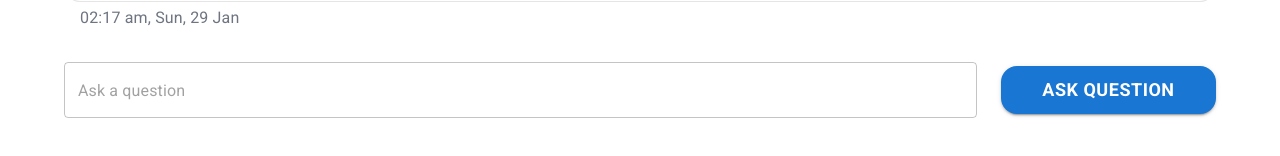
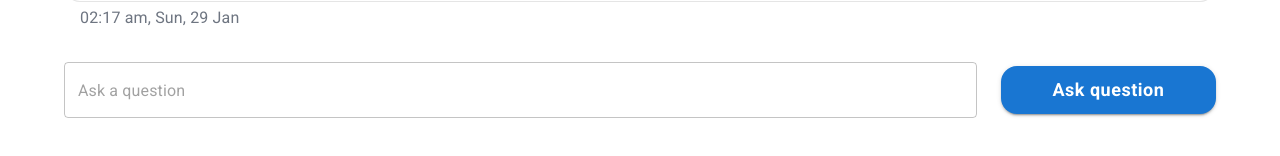
Before and after one commit to Cyproximity/chatbubbles, a Next.js app: page / in a window 1280 px wide. Shown: the part 288-444 px from the top of the page. Built offline with nearby package versions, Linux system fonts and the light colour scheme.

Commit message:
unset btn text transform

```diff
--- a/pages/index.tsx
+++ b/pages/index.tsx
@@ -125,6 +125,7 @@ export default function Home() {
                   width: 260,
                   fontSize: 18,
                   fontWeight: 800,
+                  textTransform: "unset",
                 }}
               >
                 Ask question
```
